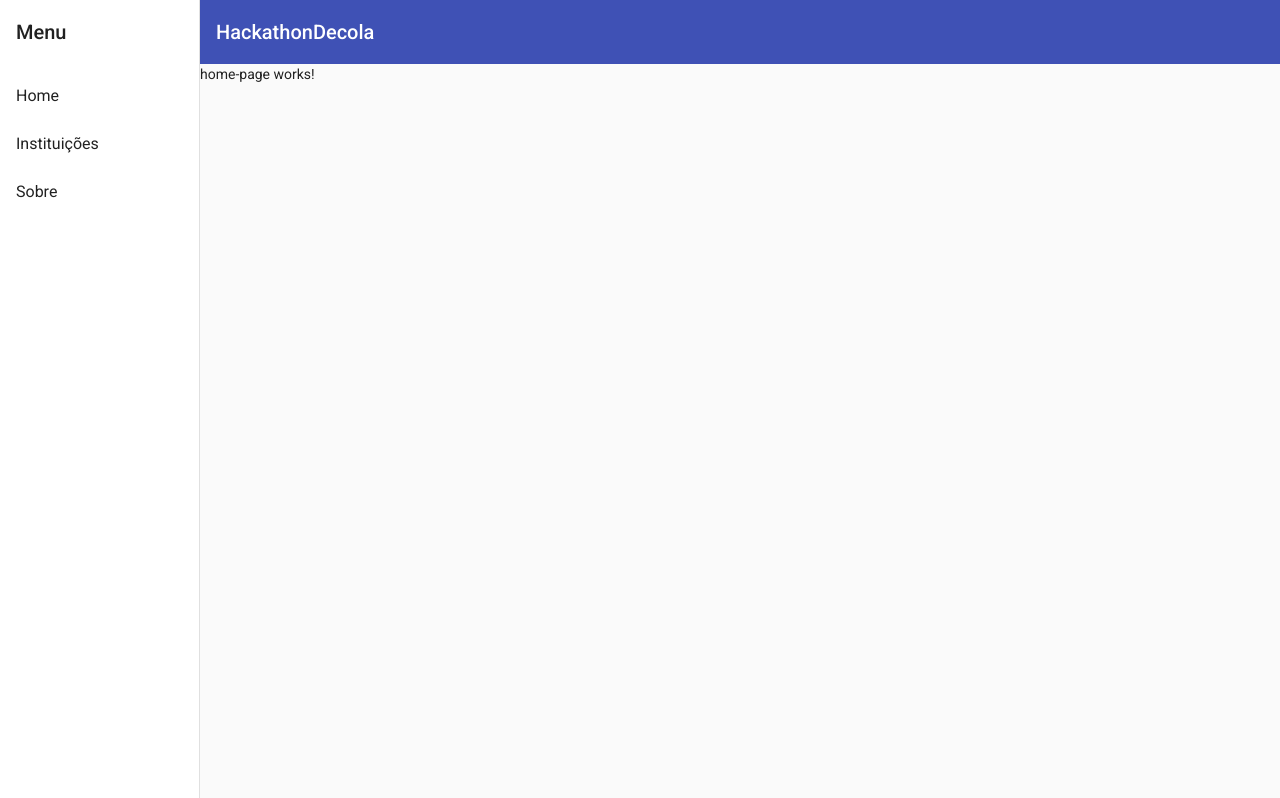
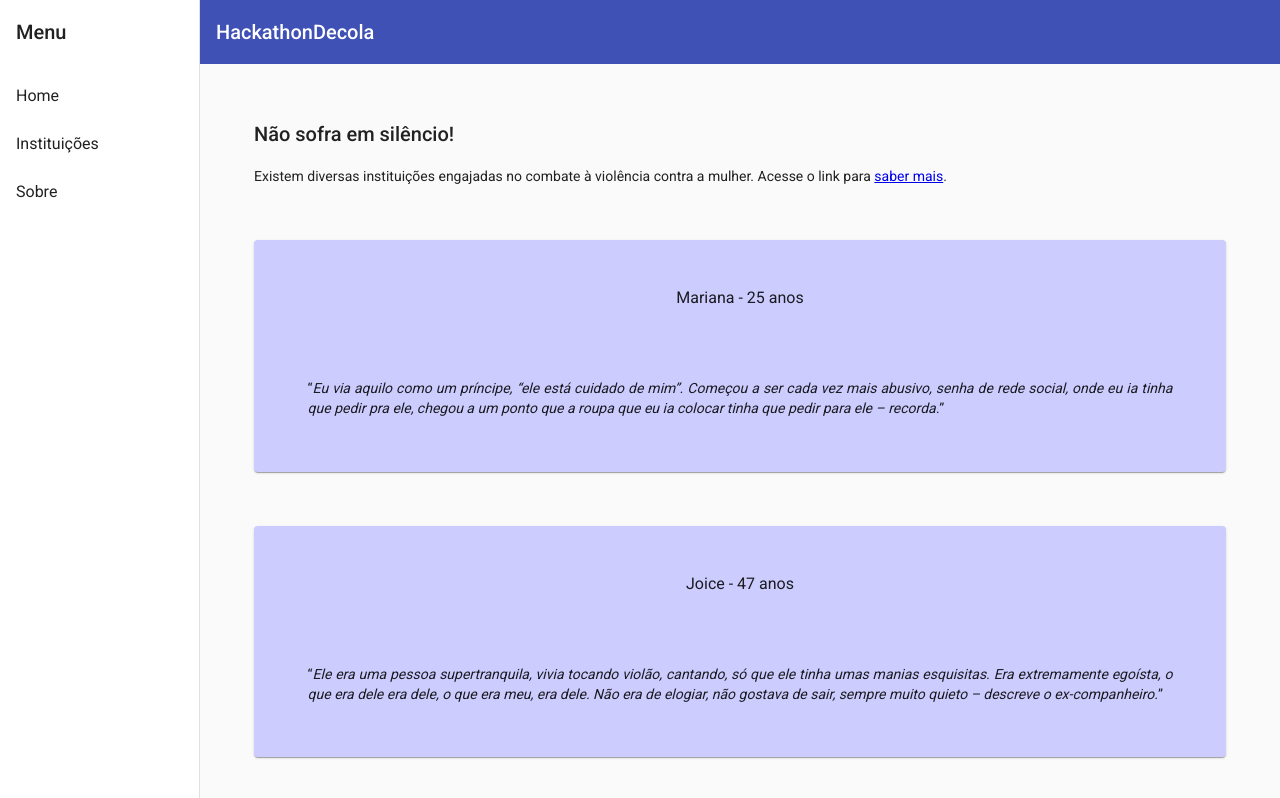
Before and after one commit to vinicius-m9/desafio-decola-iteris, an Angular app: page / in a window 1280 px wide. Built offline with nearby package versions, Linux system fonts and the light colour scheme.

Commit message:
ideia inicial

```diff
--- /dev/null
+++ b/src/app/components/depoimento-card/depoimento-card.component.css
@@ -0,0 +1,21 @@
+mat-card img {
+  max-width: 60%;
+  border-radius: 3px;
+}
+
+mat-card p.depoimento {
+  text-align: justify;
+  margin: 4%
+}
+
+mat-card h3 {
+  margin: 3%
+}
+
+mat-card {
+  display: flex;
+  flex-direction: column;
+  justify-content: center;
+  align-items: center;
+  background-color: #ccccff;
+}
--- /dev/null
+++ b/src/app/components/depoimento-card/depoimento-card.component.html
@@ -0,0 +1,9 @@
+<mat-card>
+  <h3>{{ depoimento?.name }} - {{ depoimento?.age }} anos</h3>
+
+  <p class="depoimento">
+    <q>
+      <i>{{ depoimento?.text }}</i>
+    </q>
+  </p>
+</mat-card>
--- /dev/null
+++ b/src/app/components/depoimento-card/depoimento-card.component.ts
@@ -0,0 +1,18 @@
+import { Component, OnInit, Input } from '@angular/core';
+import { DepoimentoModel } from 'src/app/services/depoimento-model';
+
+@Component({
+  selector: 'app-depoimento-card',
+  templateUrl: './depoimento-card.component.html',
+  styleUrls: ['./depoimento-card.component.css']
+})
+export class DepoimentoCardComponent implements OnInit {
+
+  @Input() depoimento: DepoimentoModel | undefined;
+
+  constructor() { }
+
+  ngOnInit(): void {
+  }
+
+}
--- a/src/app/components/home-page/home-page.component.css
+++ b/src/app/components/home-page/home-page.component.css
@@ -0,0 +1,8 @@
+app-depoimento-card {
+  margin: 5%;
+  display: block;
+}
+
+.info {
+  margin: 5%;
+}
--- a/src/app/components/home-page/home-page.component.html
+++ b/src/app/components/home-page/home-page.component.html
@@ -1 +1,17 @@
-<p>home-page works!</p>
+<div class="info">
+  <h2>
+    Não sofra em silêncio!
+  </h2>
+  <p>
+    Existem diversas instituições engajadas no combate à violência contra a mulher.
+    Acesse o link para <a routerLink="instituicoes">saber mais</a>.
+  </p>
+</div>
+
+<app-depoimento-card *ngFor="let depoimento of depoimentos"
+  [depoimento]="depoimento">
+</app-depoimento-card>
+
+<div class="info">
+  Conheça a iniciativa <a routerLink="sobre">Amor não machuca</a>.
+</div>
--- a/src/app/components/home-page/home-page.component.ts
+++ b/src/app/components/home-page/home-page.component.ts
@@ -1,4 +1,5 @@
 import { Component, OnInit } from '@angular/core';
+import { DepoimentoModel } from 'src/app/services/depoimento-model';
 
 @Component({
   selector: 'app-home-page',
@@ -6,6 +7,14 @@ import { Component, OnInit } from '@angular/core';
   styleUrls: ['./home-page.component.css']
 })
 export class HomePageComponent implements OnInit {
+  public depoimentos: Array<DepoimentoModel> = [
+    new DepoimentoModel('Mariana', 25,
+      'Eu via aquilo como um príncipe, “ele está cuidado de mim”. Começou a ser cada vez mais abusivo, senha de rede social, onde eu ia tinha que pedir pra ele, chegou a um ponto que a roupa que eu ia colocar tinha que pedir para ele – recorda.'),
+    new DepoimentoModel('Joice', 47,
+      'Ele era uma pessoa supertranquila, vivia tocando violão, cantando, só que ele tinha umas manias esquisitas. Era extremamente egoísta, o que era dele era dele, o que era meu, era dele. Não era de elogiar, não gostava de sair, sempre muito quieto – descreve o ex-companheiro.'),
+    new DepoimentoModel('Roberta', 34,
+      'Tem hora que não tenho vontade de fazer nada, e às vezes eu choro. Ele está preso, mas está lá, enxergando, lendo, escrevendo e eu estou aqui, presa em vida.')
+  ]
 
   constructor() { }
 
--- /dev/null
+++ b/src/app/services/depoimento-model.ts
@@ -0,0 +1,11 @@
+export class DepoimentoModel {
+  name: string;
+  age: number;
+  text: string;
+
+  constructor (name: string = '', age: number = 0, text: string = '') {
+    this.name = name;
+    this.age = age;
+    this.text = text;
+  }
+}
```
Also changed, not shown: src/app/app.module.ts (+6 -2 lines), 2 other files (tests, documents, lock files or other folders).
